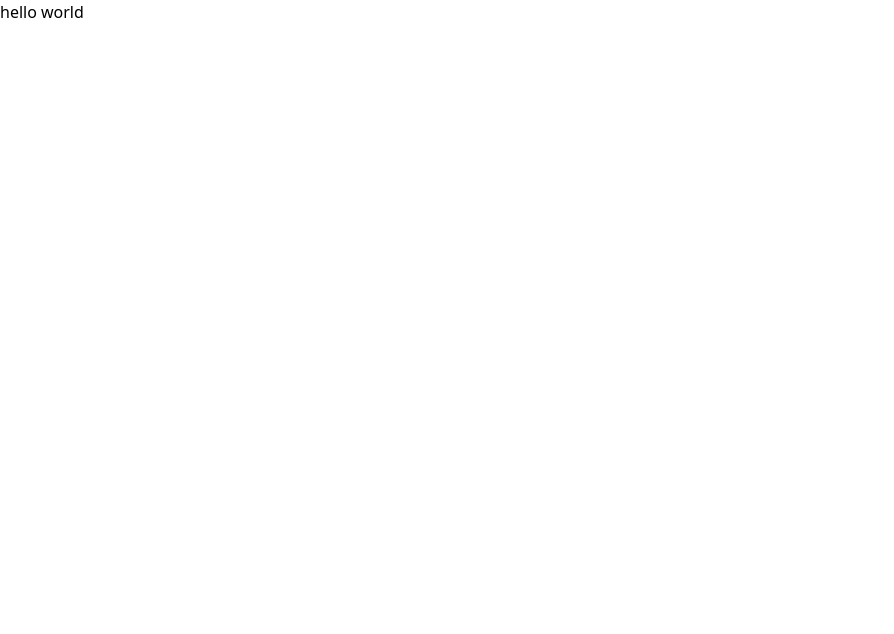
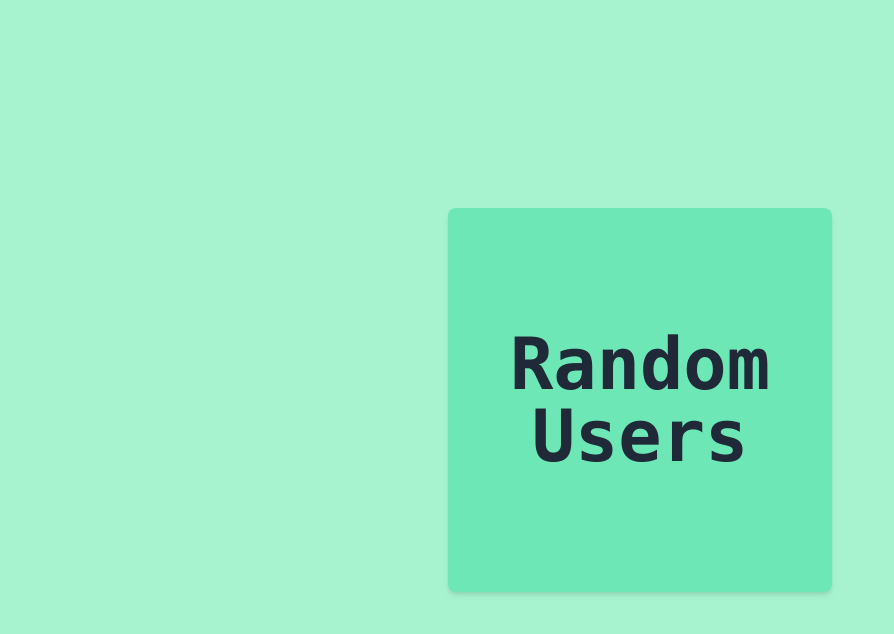
Before and after one commit to xaerru/randomThings, a Next.js app: page / in a window 1280 px wide. Shown: the top 634 px of the page, without its empty margins (0-894 px from the left). Built offline with nearby package versions, Linux system fonts and the light colour scheme.

Commit message:
Add new homepage

```diff
--- a/pages/index.tsx
+++ b/pages/index.tsx
@@ -1,7 +1,15 @@
+import Head from "next/head";
+import { Card } from "../components/Card";
+
 export default function Home(): JSX.Element {
   return (
     <>
-      <h1>hello world</h1>
+      <Head>
+        <title>Home</title>
+      </Head>
+      <div className="bg-green-200 flex flex-wrap justify-center items-center h-screen space-x-20">
+        <Card text="Random Users" href="/users" />
+      </div>
     </>
   );
 }
```
